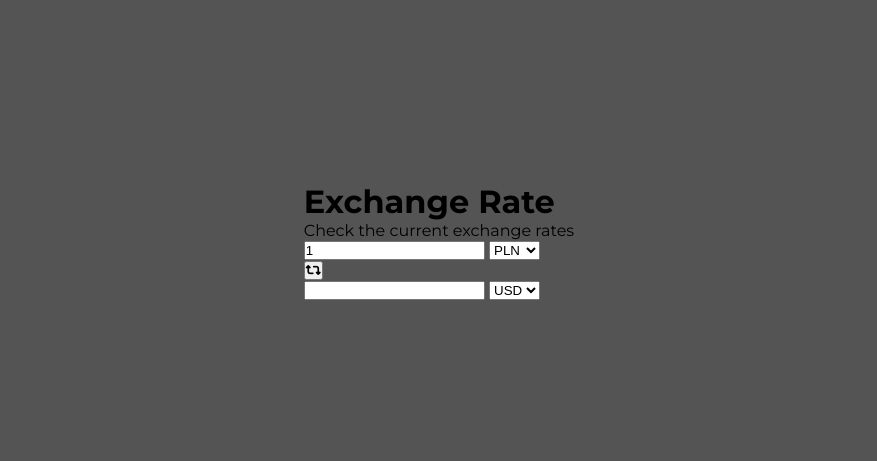
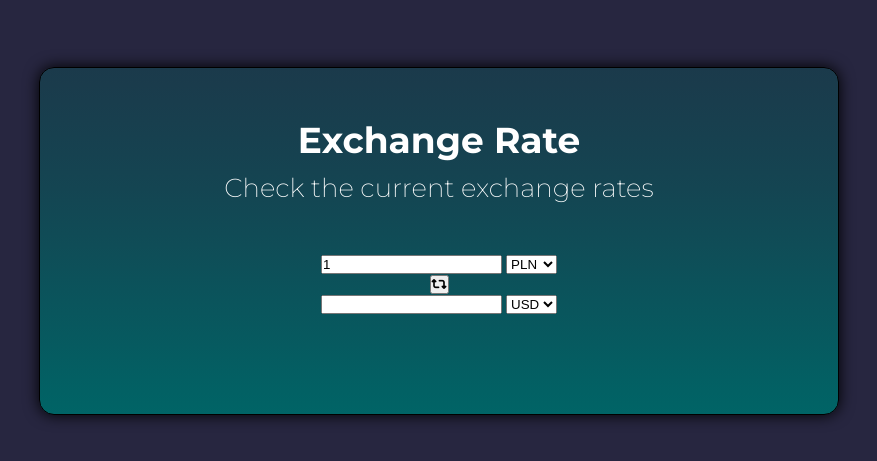
Before and after one commit to marcin-kk/ExchangeRate, a plain HTML site: page index.html in a window 1280 px wide. Shown: the part 159-620 px from the top of the page, without its empty margins (201-1078 px from the left). Drawn offline with Linux system fonts and the light colour scheme.

Commit message:
wrapper styled

```diff
--- a/style.css
+++ b/style.css
@@ -10,5 +10,27 @@ body {
     justify-content: center;
     align-items: center;
     height: 100vh;
-    background-color: rgb(85, 84, 84);
+    background-color: #272640;
 }
+
+.wrapper {
+    width: 800px;
+    padding: 50px;
+    background: linear-gradient(180deg, #1b3a4b 0%, #144552 35%, #006466 100%);
+    text-align: center;
+    color: white;
+    border: 1px solid black;
+    border-radius: 15px;
+    box-shadow: 0 0 15px black;
+}
+
+.wrapper h1 {
+    font-size: 36px;
+    margin-bottom: 10px;
+}
+
+.wrapper p {
+    margin-bottom: 50px;
+    font-size: 26px;
+    font-weight: 200;
+}
```
